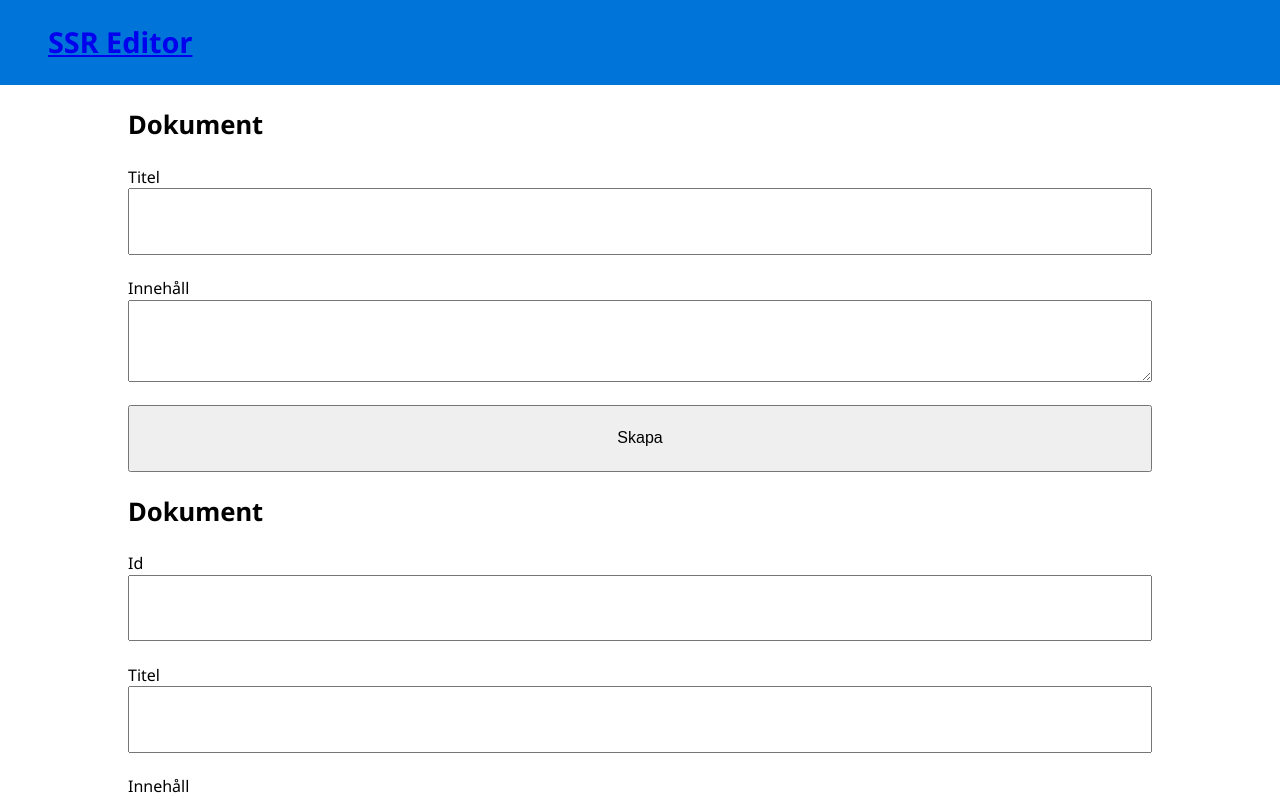
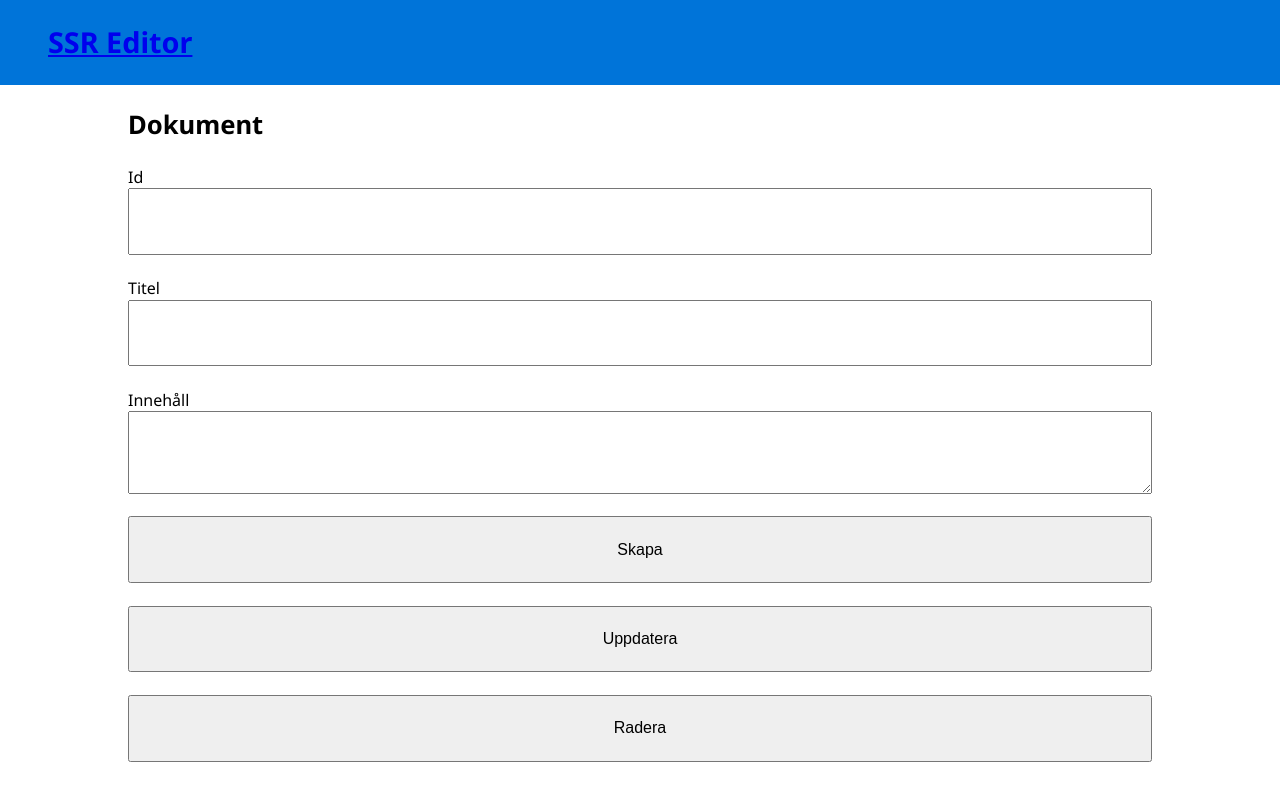
Before and after one commit to 7rip7ych/lucid-frontend, a React (Vite) app: page /1 in a window 1280 px wide. Shown: the top 796 px of the page. Built offline with nearby package versions, Linux system fonts and the light colour scheme; no server answers.

Commit message:
Update to use the Form component

```diff
--- a/src/views/Doc.jsx
+++ b/src/views/Doc.jsx
@@ -2,9 +2,8 @@ import { useParams } from 'react-router-dom';
 import { useState, useEffect} from "react";
 import Header from './includes/header';
 import Footer from './includes/footer';
-import AddForm from './includes/AddForm';
-import UpdateForm from './includes/UpdateForm';
 import documents from './models/docs';
+import Form from './includes/Form';
 
 function Doc() {
     const { id } = useParams();
@@ -23,8 +22,7 @@ function Doc() {
         <>
         <Header />
         <main className="main" id="main">
-            <AddForm doc={docu} />
-            <UpdateForm doc={docu} />
+            <Form doc={docu} />
         </main>
         <Footer />
         </>
```
